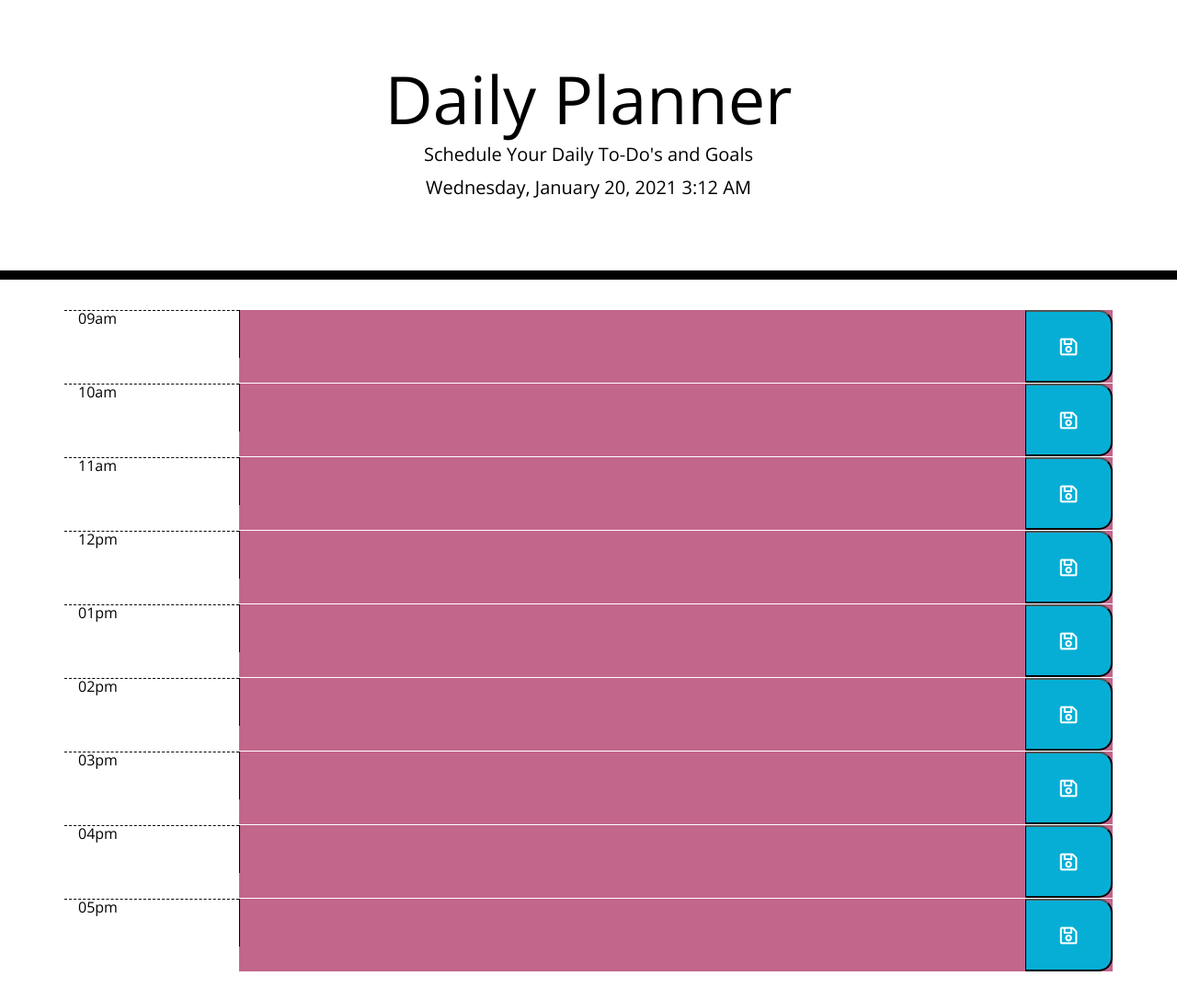
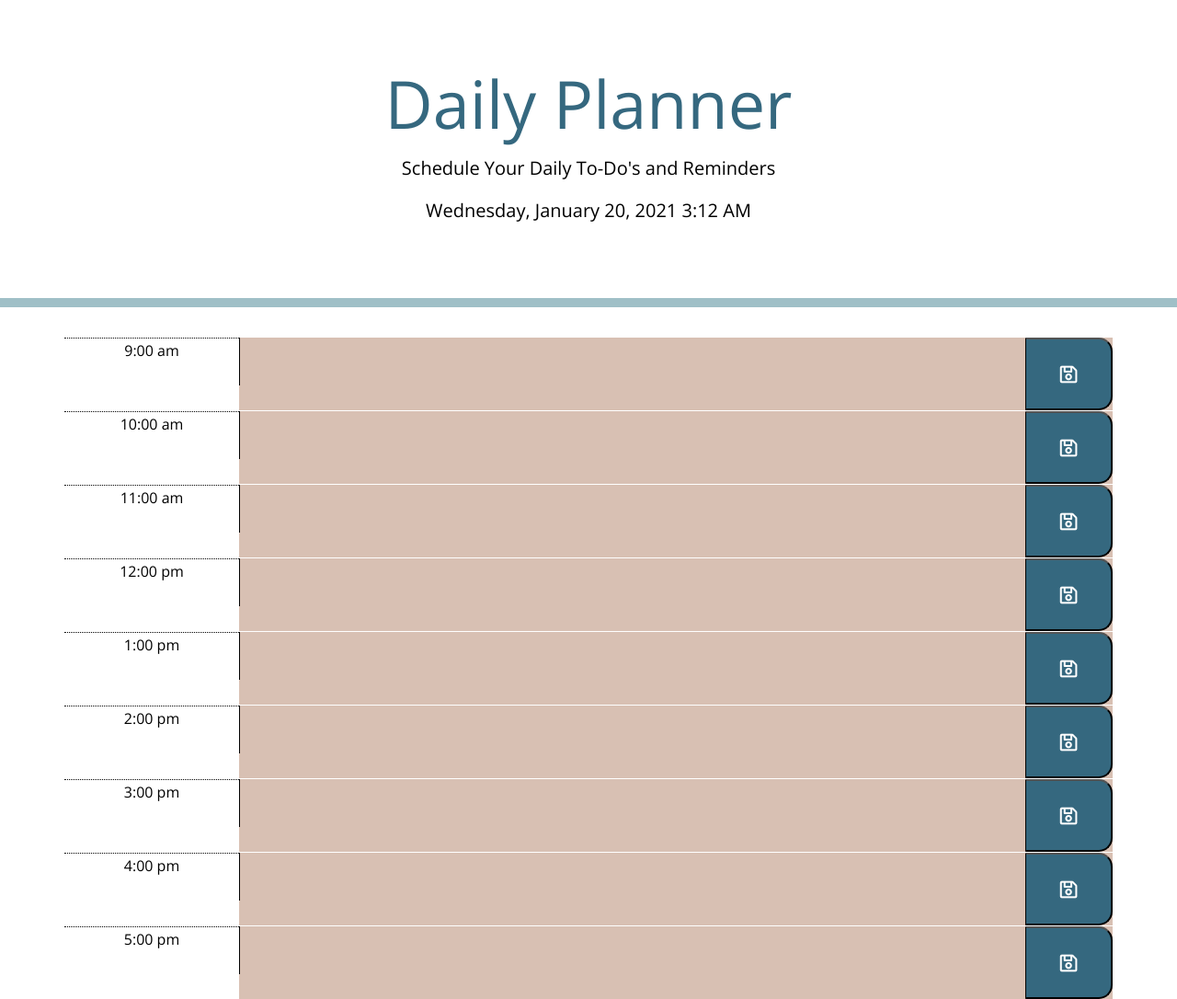
Before and after one commit to marisanesmith/Daily_Planner, a plain HTML site: page index.html in a window 1280 px wide. Shown: the whole page at 92% size. Before the commit the page ends 1056 px from the top, so only its background shows below. Drawn offline with nearby package versions, Linux system fonts and the light colour scheme.

Commit message:
updated CSS & JS

```diff
--- a/assets/app.js
+++ b/assets/app.js
@@ -2,63 +2,63 @@
 var myDay = [
     {
         id: "0",
-        hour: "09",
+        hour: "9:00 ",
         time: "09",
         meridiem: "am",
         reminder: ""
     },
     {
         id: "1",
-        hour: "10",
+        hour: "10:00 ",
         time: "10",
         meridiem: "am",
         reminder: ""
     },
     {
         id: "2",
-        hour: "11",
+        hour: "11:00 ",
         time: "11",
         meridiem: "am",
         reminder: ""
     },
     {
         id: "3",
-        hour: "12",
+        hour: "12:00 ",
         time: "12",
         meridiem: "pm",
         reminder: ""
     },
     {
         id: "4",
-        hour: "01",
+        hour: "1:00 ",
         time: "13",
         meridiem: "pm",
         reminder: ""
     },
     {
         id: "5",
-        hour: "02",
+        hour: "2:00 ",
         time: "14",
         meridiem: "pm",
         reminder: ""
     },
     {
         id: "6",
-        hour: "03",
+        hour: "3:00 ",
         time: "15",
         meridiem: "pm",
         reminder: ""
     },
     {
         id: "7",
-        hour: "04",
+        hour: "4:00 ",
         time: "16",
         meridiem: "pm",
         reminder: ""
     },
     {
         id: "8",
-        hour: "05",
+        hour: "5:00 ",
         time: "17",
         meridiem: "pm",
         reminder: ""
--- a/assets/style.css
+++ b/assets/style.css
@@ -18,7 +18,16 @@ body {
     background-color: transparent;
     color: black;
     border-radius: 0;
-    border-bottom: 10px solid black;
+    border-bottom: 10px solid #9fbfc7;
+  }
+
+  .display-3 {
+      color: #35687F;
+      padding: 5px;
+  }
+
+  .lead {
+      padding: 5px;
   }
 
   .description{
@@ -39,21 +48,23 @@ body {
   .hour {
     background-color: #ffffff;
     color: #000000;
-    border-top: 1px dashed #000000;
+    border-top: 1px dotted #000000;
+    padding: 5px;
+    text-align: center;
   }
 
   .past {
-    background-color: #d3d3d3;
+    background-color: #c8d1d5;
     color: black;
   }
 
   .present {
-    background-color: #45a394;
+    background-color: #9fbfc7;
     color: white;
   }
 
   .future {
-    background-color: #c2668c;
+    background-color: #d8c0b3;
     color: white;
   }
 
@@ -61,7 +72,7 @@ body {
     border-left: 1px solid black;
     border-top-right-radius: 15px;
     border-bottom-right-radius: 15px;
-    background-color: #06AED5;
+    background-color: #35687F;
     color: white;
   }
 
--- a/index.html
+++ b/index.html
@@ -43,7 +43,7 @@
     <!-- Block which contains the title of Daily Planner-->
     <header class="jumbotron">
       <h1 class="display-3">Daily Planner</h1>
-      <p class="lead">Schedule Your Daily To-Do's and Goals</p>
+      <p class="lead">Schedule Your Daily To-Do's and Reminders</p>
       <p id="currentDay" class="lead"></p>
     </header>
 
```
Also changed, not shown: 1 other file.
